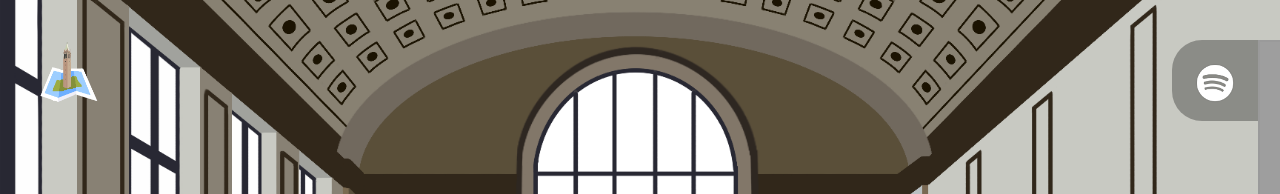
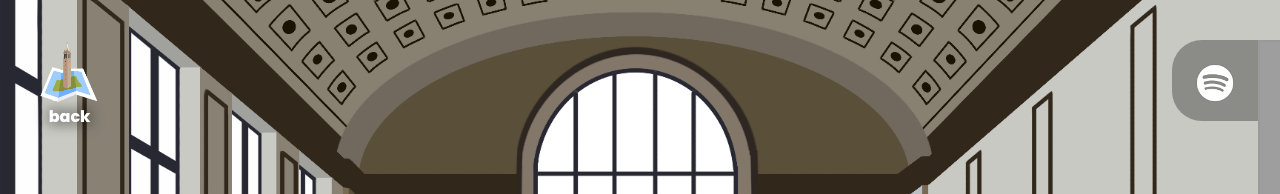
Before and after one commit to wtbui/BearStudy, a React (Create React App) app in the folder bear-study-react/: page /pages/Doe in a window 1280 px wide. Shown: the top 194 px of the page. Built offline with nearby package versions, Linux system fonts and the light colour scheme; grey boxes are pictures that could not be loaded.

Commit message:
updated library pages

```diff
--- a/bear-study-react/src/pages/doe.js
+++ b/bear-study-react/src/pages/doe.js
@@ -196,6 +196,7 @@ export default function Doe() {
                 <div className="backButtonDiv">
                     <img className="backIcon" src={ backButton } alt="back"/>
                     <Link className="backButtonLink" to="../../"></Link>
+                    <text className="backText">back</text>
                 </div>
 
                 <div className= { getTabClassSpotify(showSpotify) }>
--- a/bear-study-react/src/pages/glade.js
+++ b/bear-study-react/src/pages/glade.js
@@ -198,6 +198,7 @@ export default function Glade() {
                 <div className="backButtonDiv">
                     <img className="backIcon" src={ backButton } alt="back"/>
                     <Link className="backButtonLink" to="../../"></Link>
+                    <text className="backText">back</text>
                 </div>
 
                 <div className="clockDivGlade">
--- a/bear-study-react/src/pages/moffit.js
+++ b/bear-study-react/src/pages/moffit.js
@@ -197,6 +197,7 @@ export default function Moffit() {
                 <div className="backButtonDiv">
                     <img className="backIcon" src={ backButton } alt="back"/>
                     <Link className="backButtonLink" to="../../"></Link>
+                    <text className="backText">back</text>
                 </div>
 
                 <div className="clockDiv">
--- a/bear-study-react/src/styles/library.css
+++ b/bear-study-react/src/styles/library.css
@@ -192,9 +192,10 @@
     position: fixed;
     font-family: Poppins;
     font-weight: 800;
-    left:26%;
-    top: 10%;
+    left:70%;
+    top: 4%;
     font-size: 400%;
+    color: rgba(0, 0, 0, 0.7    );
 }
 
 .clockDivDoe {
@@ -217,3 +218,14 @@
     transform: scale(1,1.2);
     color: rgba(235, 84, 126, 0.8);
 }
+
+.backText {
+    font-family: Poppins;
+    font-weight: 800;
+    position: fixed;
+    top: 13%;
+    left: 3.8%;
+    color: white;
+    text-shadow: 0 0 15px rgba(0,0,0,1);
+
+}
```
Also changed, not shown: bear-study-react/src/assets/no_sound.png (added).
